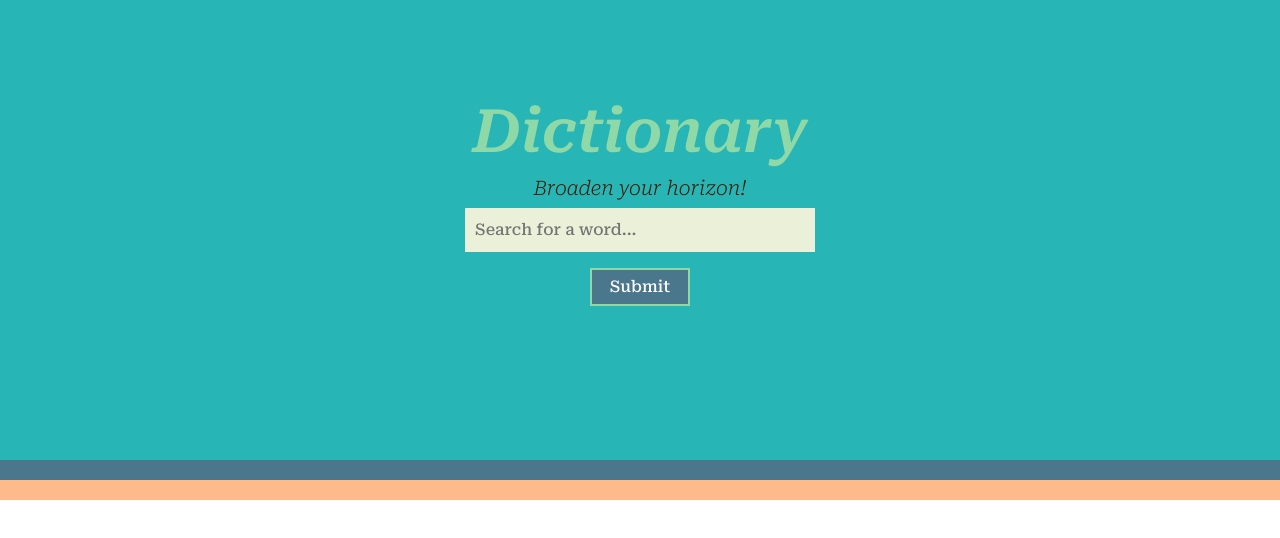
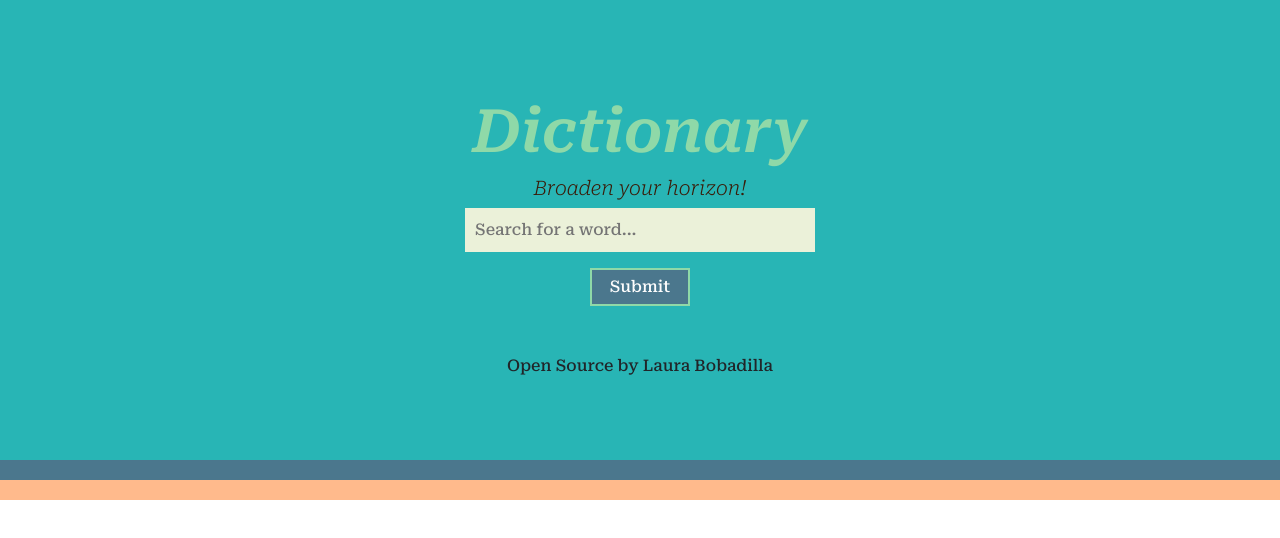
Before and after one commit to lkbobadi/dictionary-react-app, a React (Create React App) app: page / in a window 1280 px wide. Shown: the top 538 px of the page. Built offline with nearby package versions, Linux system fonts and the light colour scheme.

Commit message:
Footer
Correction - added so it won't appear as a result

```diff
--- a/src/Results.js
+++ b/src/Results.js
@@ -15,9 +15,6 @@ export default function Results(props) {
             );
           })}
         </div>
-        <div className='footer'>
-          Open Source by <span className='github-link'>Laura Bobadilla</span>
-        </div>
       </div>
     );
   } else {
--- a/src/Search.js
+++ b/src/Search.js
@@ -36,6 +36,9 @@ export default function Search() {
         </div>
         <Results results={results} />
       </form>
+      <div className='footer'>
+        Open Source by <span className='github-link'>Laura Bobadilla</span>
+      </div>
     </div>
   );
 }
```
